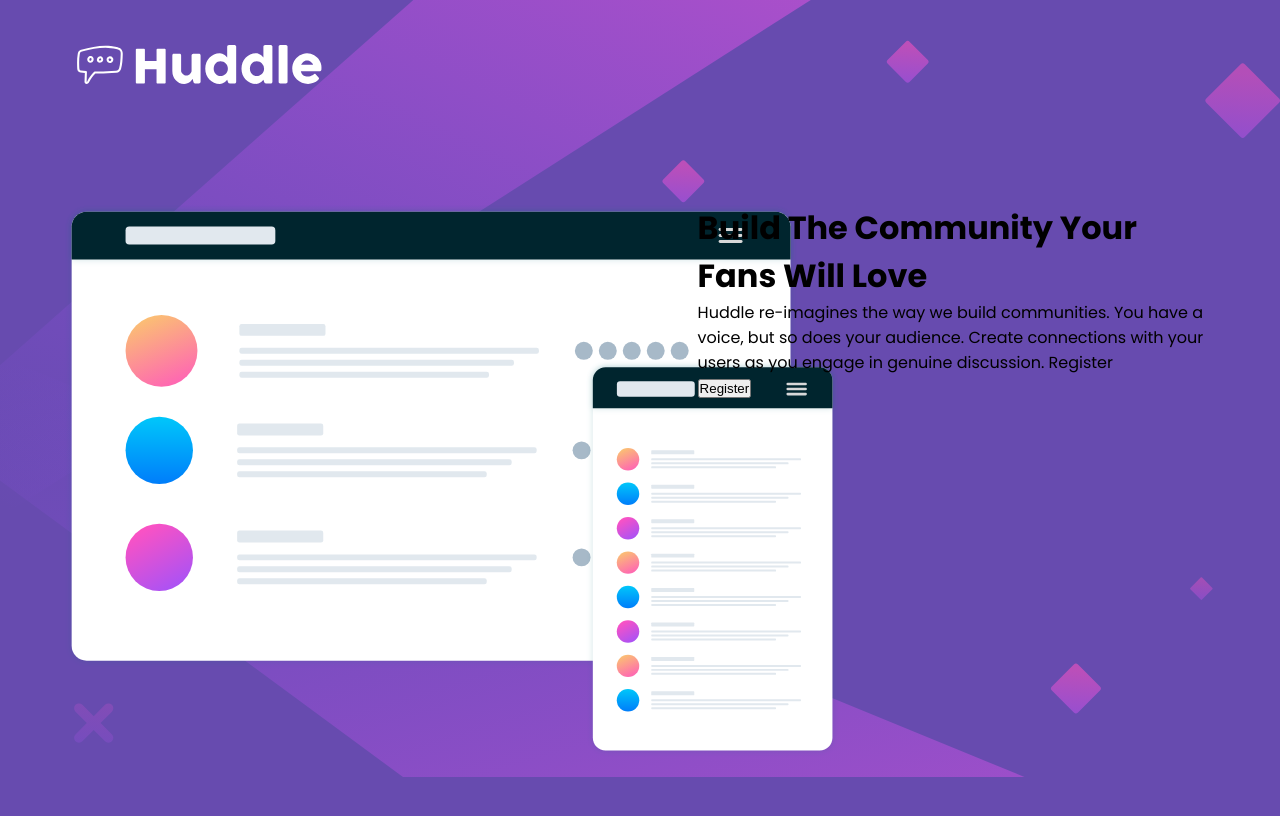
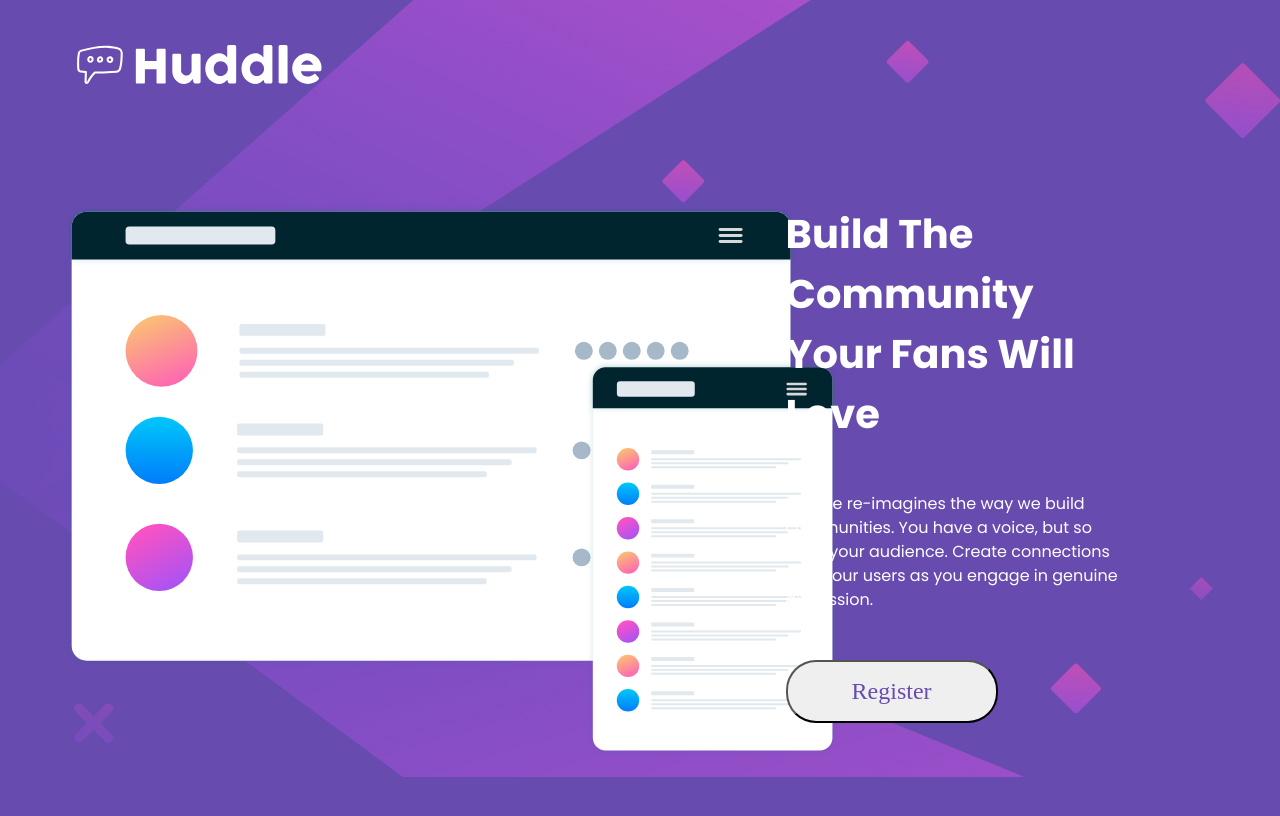
Before and after one commit to Albatraoz12/huddle-landing-page, a Next.js app: page / in a window 1280 px wide. Shown: the top 816 px of the page. Built offline with nearby package versions, Linux system fonts and the light colour scheme.

Commit message:
style the text and button to match design

```diff
--- a/app/globals.css
+++ b/app/globals.css
@@ -26,12 +26,15 @@
 }
 
 p {
-  font-weight: normal;
+  font-weight: lighter;
+  color: var(--white);
+  line-height: 1.5rem;
 }
 
 h1 {
-  font-size: 2rem;
-  font-weight: bold;
+  font-size: 2.5rem;
+  font-weight: bolder;
+  color: var(--white);
 }
 
 .navbar {
@@ -58,3 +61,25 @@
   width: 90vw;
   margin: 6.2rem auto;
 }
+
+.text-container {
+  display: flex;
+  flex-direction: column;
+  padding-inline: 5.5rem;
+  gap: 3rem;
+  align-items: flex-start;
+}
+
+.btn {
+  padding: 1rem 4rem;
+  border-radius: 30px;
+  font-size: 1.5rem;
+  font-family: '__Poppins_c17214', '__Poppins_Fallback_c17214';
+  color: var(--violet);
+  cursor: pointer;
+}
+
+.btn:hover {
+  background-color: var(--soft-magenta);
+  color: var(--white);
+}
--- a/app/page.tsx
+++ b/app/page.tsx
@@ -7,14 +7,14 @@
         <figure>
           <img src='/images/illustration-mockups.svg' alt='testing' />
         </figure>
-        <div>
+        <div className='text-container'>
           <h1>Build The Community Your Fans Will Love</h1>
           <p>
             Huddle re-imagines the way we build communities. You have a voice,
             but so does your audience. Create connections with your users as you
-            engage in genuine discussion. Register
+            engage in genuine discussion.
           </p>
-          <button>Register</button>
+          <button className='btn'>Register</button>
         </div>
       </section>
     </main>
```
